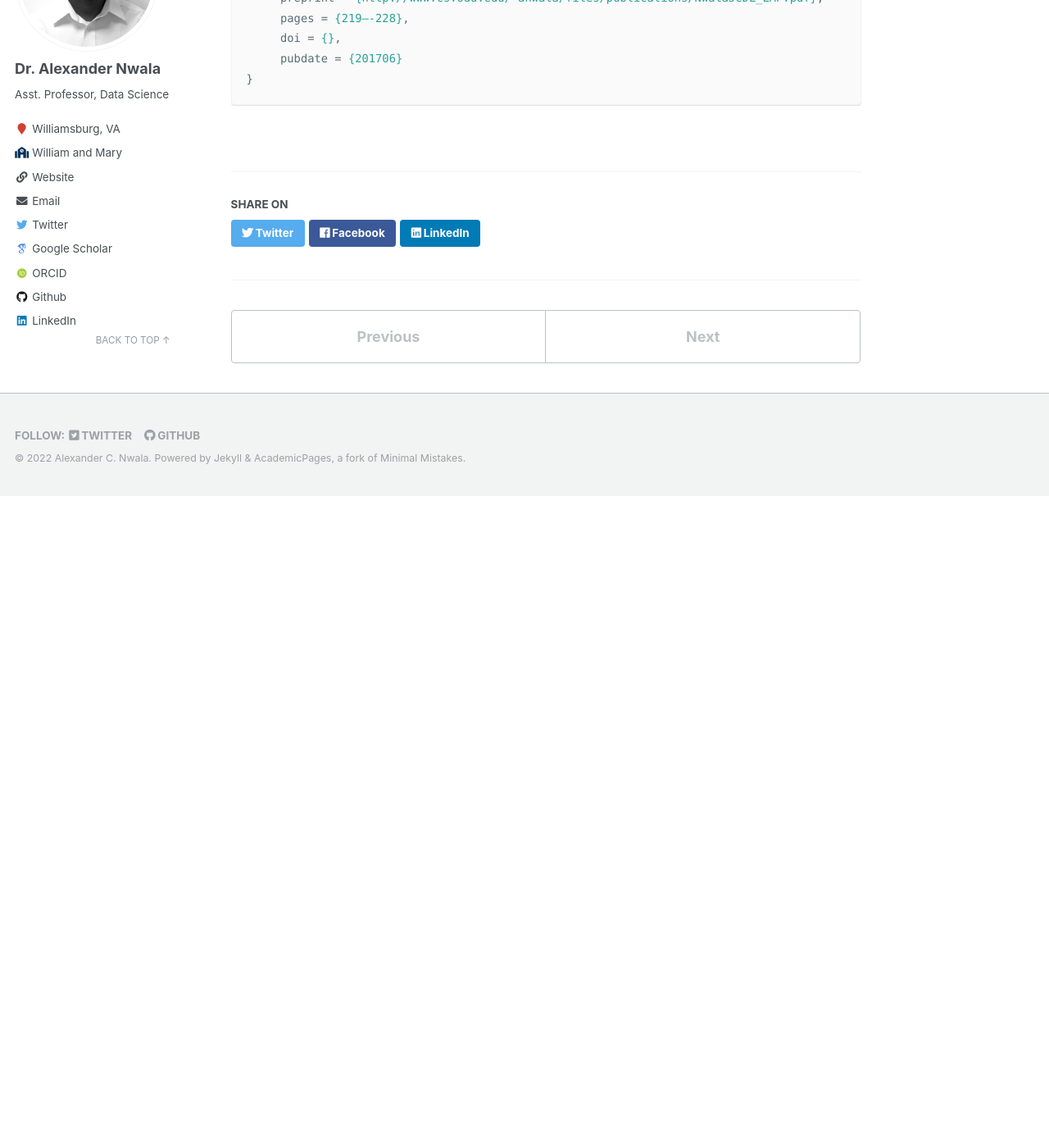
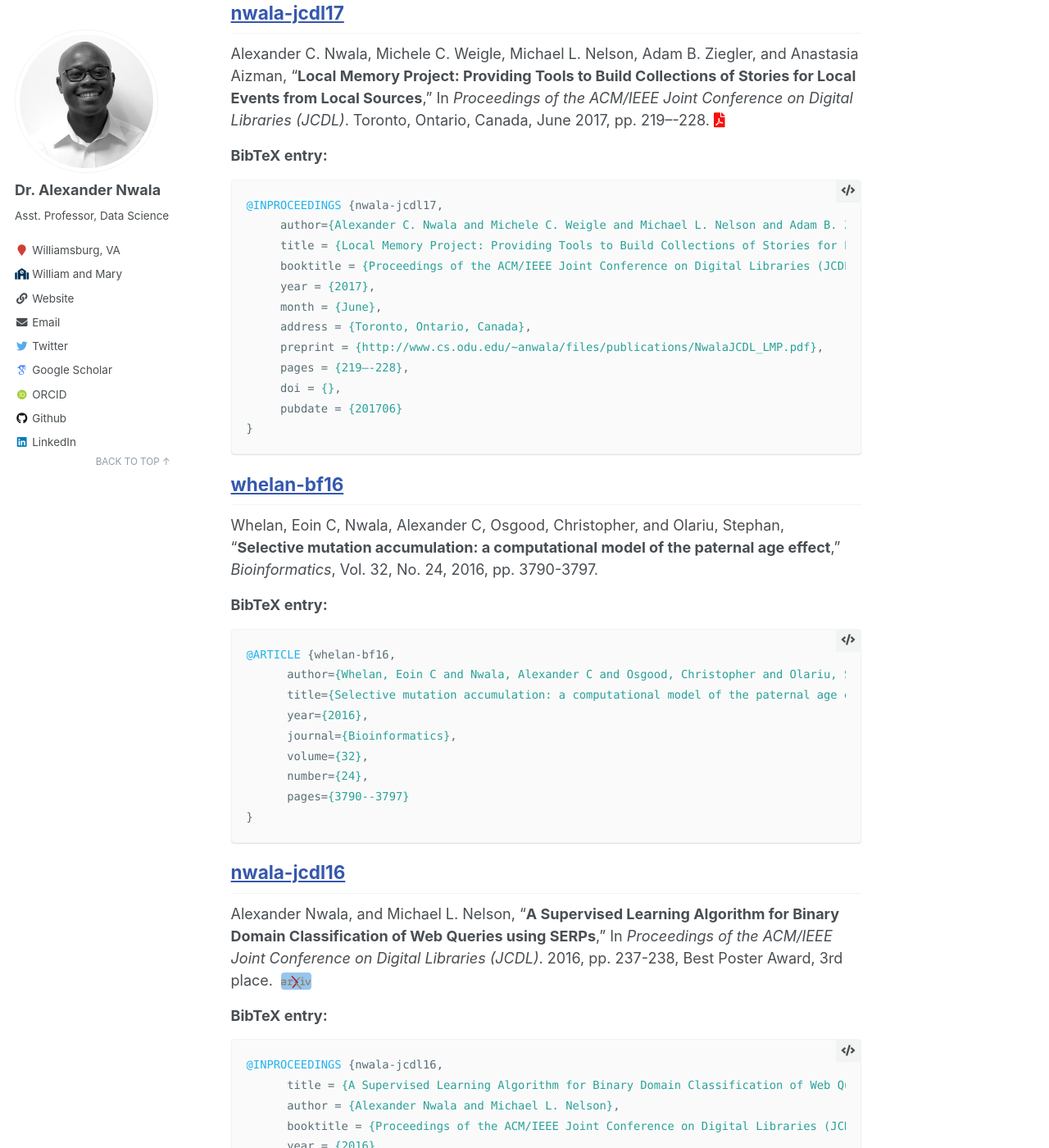
Before and after one commit to xandernwala/xandernwala.github.io, a Jekyll site: the page built from _publications/bibtex.md, in a window 1280 px wide and 1400 px high, scrolled down 5549 px. Shown: the whole window at 82% size. Built offline with Jekyll 4.4.1, drawn with Linux system fonts in a browser that asks for light colours; some web fonts are replaced; before the commit the page ends 6154 px from its top, so only the background shows below that; some of the changed text lies outside the part shown.

Commit message:
updating publications

````diff
--- a/_publications/bibtex.md
+++ b/_publications/bibtex.md
@@ -102,6 +102,26 @@ Alexander Nwala, Michele C. Weigle, and Michael L. Nelson, "**365 Dots in 2019:
      howpublished = {Poster/demo accepted at the Computation + Journalism Symposium (symposium cancelled due to COVID-19)},
      arxiv = {https://arxiv.org/abs/2003.09989},
      pubdate = {202005}
+}
+```
+
+{% endraw %}
+
+## [jayawardana-bigdata20](#jayawardana-bigdata20)
+
+Jayawardana, Yasith, Nwala, Alexander C, Jayawardena, Gavindya, Wu, Jian, Jayarathna, Sampath, Nelson, Michael L, and Giles, C Lee, "**Modeling Updates of Scholarly Webpages Using Archived Data**," In *Proceedings of IEEE International Conference on Big Data (IEEE BigData 2020)*. 2020.
+
+[](#jayawardana-bigdata20Bib)
+**BibTeX entry:**
+
+{% raw %}
+
+```bibtex
+@INPROCEEDINGS {jayawardana-bigdata20,
+      author={Jayawardana, Yasith and Nwala, Alexander C and Jayawardena, Gavindya and Wu, Jian and Jayarathna, Sampath and Nelson, Michael L and Giles, C Lee},
+      title={{Modeling Updates of Scholarly Webpages Using Archived Data}},
+      booktitle={Proceedings of IEEE International Conference on Big Data (IEEE BigData 2020)},
+      year={2020}
 }
 ```
 
@@ -259,3 +279,71 @@ Alexander C. Nwala, Michele C. Weigle, Michael L. Nelson, Adam B. Ziegler, and A
 ```
 
 {% endraw %}
+
+## [whelan-bf16](#whelan-bf16)
+
+Whelan, Eoin C, Nwala, Alexander C, Osgood, Christopher, and Olariu, Stephan, "**Selective mutation accumulation: a computational model of the paternal age effect**," *Bioinformatics*, Vol. 32, No. 24, 2016, pp. 3790-3797.
+
+[](#whelan-bf16Bib)
+**BibTeX entry:**
+
+{% raw %}
+
+```bibtex
+@ARTICLE {whelan-bf16,
+      author={Whelan, Eoin C and Nwala, Alexander C and Osgood, Christopher and Olariu, Stephan},
+      title={Selective mutation accumulation: a computational model of the paternal age effect},
+      year={2016},
+      journal={Bioinformatics},
+      volume={32},
+      number={24},
+      pages={3790--3797}
+}
+```
+
+{% endraw %}
+
+## [nwala-jcdl16](#nwala-jcdl16)
+
+Alexander Nwala, and Michael L. Nelson, "**A Supervised Learning Algorithm for Binary Domain Classification of Web Queries using SERPs**," In *Proceedings of the ACM/IEEE Joint Conference on Digital Libraries (JCDL)*. 2016, pp. 237-238, Best Poster Award, 3rd place. &nbsp;<a href='https://arxiv.org/abs/1605.00184' target='_blank' class='btn btn--mcwarxiv'><img src='../images/arxiv-logo-16px-high.png'/></a>
+
+[](#nwala-jcdl16Bib)
+**BibTeX entry:**
+
+{% raw %}
+
+```bibtex
+@INPROCEEDINGS {nwala-jcdl16,
+      title = {A Supervised Learning Algorithm for Binary Domain Classification of Web Queries using {SERPs}},
+      author = {Alexander Nwala and Michael L. Nelson},
+      booktitle = {Proceedings of the ACM/IEEE Joint Conference on Digital Libraries (JCDL)},
+      year = {2016},
+      pages = {237--238},
+      arxiv = {https://arxiv.org/abs/1605.00184},
+      note={Best Poster Award, 3rd place}
+}
+```
+
+{% endraw %}
+
+## [he-infosys14](#he-infosys14)
+
+He, Wu, Kshirsagar, Ashish, Nwala, Alexander, and Li, Yaohang, "**Teaching Information Security with Workflow Technology--A Case Study Approach.**," *Journal of Information Systems Education*, Vol. 25, No. 3, 2014.
+
+[](#he-infosys14Bib)
+**BibTeX entry:**
+
+{% raw %}
+
+```bibtex
+@ARTICLE {he-infosys14,
+      author={He, Wu and Kshirsagar, Ashish and Nwala, Alexander and Li, Yaohang},
+      title={Teaching Information Security with Workflow Technology--A Case Study Approach.},
+      year={2014},
+      journal={Journal of Information Systems Education},
+      volume={25},
+      number={3}
+}
+```
+
+{% endraw %}
````
Also changed, not shown: _publications/2020.md (+1 -0 lines), _publications/conference.md (+4 -2 lines), _publications/journal.md (+2 -0 lines), _publications/recent.md (+1 -0 lines).
